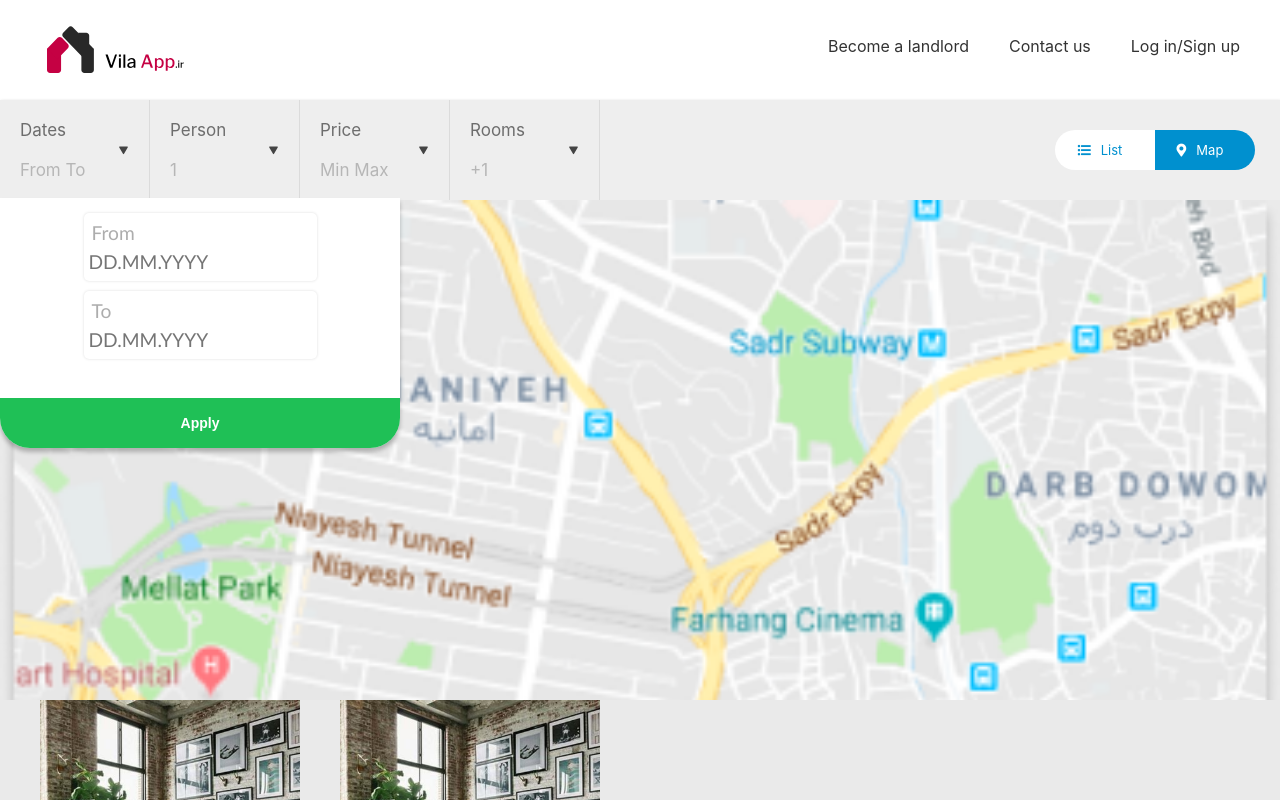
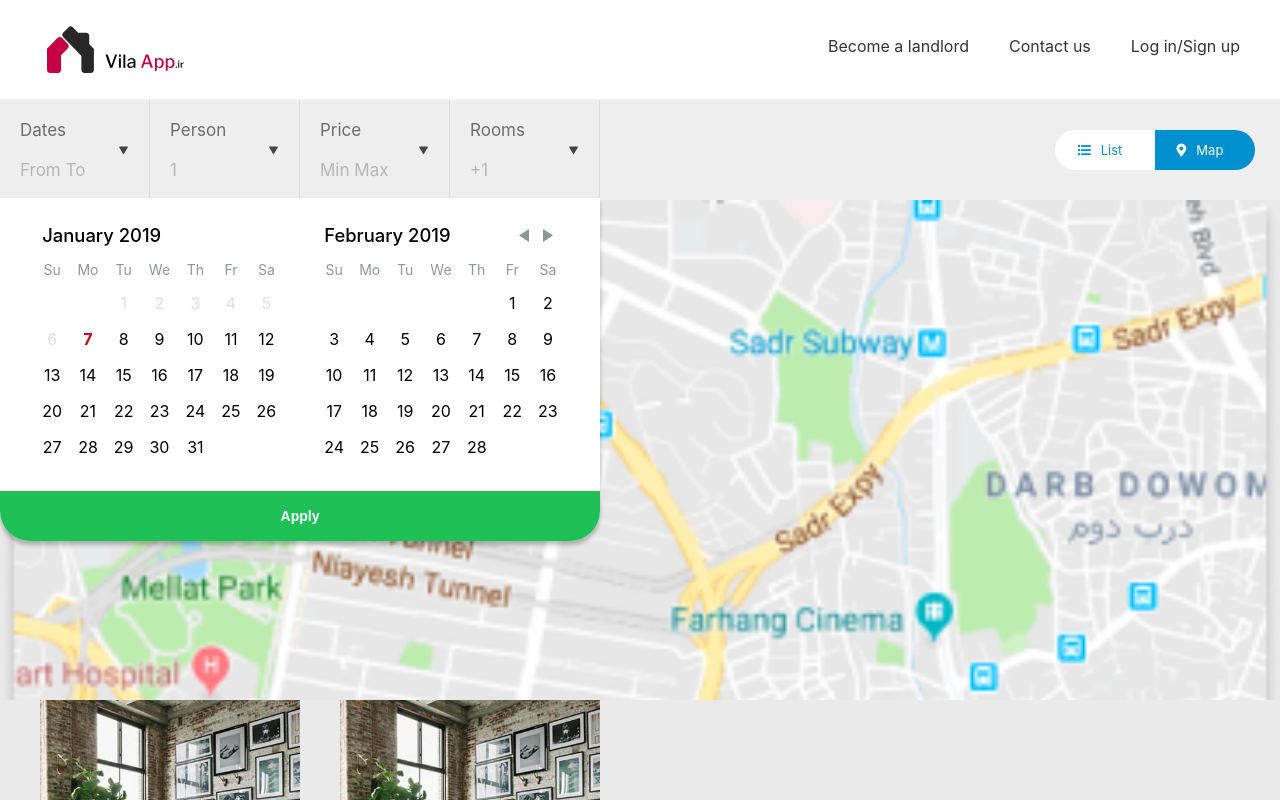
Before and after one commit to arasico/vilaapp, a React (Create React App) app: page /search-result in a window 1280 px wide. Both pictures are taken after a click on the element 74 px from the left and 150 px from the top of the page. Shown: the top 800 px of the page. Built offline with nearby package versions, Linux system fonts and the light colour scheme.

Commit message:
end of dates picker

```diff
--- a/package.json
+++ b/package.json
@@ -11,7 +11,9 @@
     "react": "^16.6.3",
     "react-bootstrap": "^0.32.4",
     "react-datepicker": "^2.0.0",
+    "react-daterange-picker": "^2.0.1",
     "react-dates": "^18.3.1",
+    "react-day-picker": "^7.2.4",
     "react-dom": "^16.6.3",
     "react-dropzone": "^7.0.1",
     "react-responsive-carousel": "^3.1.43",
--- a/src/en/container/searchResult/searchResult.css
+++ b/src/en/container/searchResult/searchResult.css
@@ -49,8 +49,8 @@
     position: absolute;
     background-color: #fff;
     top: 98px;
-    width: 400px;
-    height: 250px;
+    width: 600px;
+    /* height: 360px; */
     border-radius: 0px 0px 30px 30px;
     display: flex;
     flex-direction: column;
@@ -626,3 +626,19 @@ top: 115px;
         padding-top: 10px;
     }
 }
+
+.Selectable .DayPicker-Day--selected:not(.DayPicker-Day--start):not(.DayPicker-Day--end):not(.DayPicker-Day--outside) {
+    background-color: #f0f8ff !important;
+    color: #4a90e2;
+  }
+  .Selectable .DayPicker-Day {
+    border-radius: 0 !important;
+  }
+  .Selectable .DayPicker-Day--start {
+    border-top-left-radius: 50% !important;
+    border-bottom-left-radius: 50% !important;
+  }
+  .Selectable .DayPicker-Day--end {
+    border-top-right-radius: 50% !important;
+    border-bottom-right-radius: 50% !important;
+  }
--- a/src/en/container/searchResult/searchResult.js
+++ b/src/en/container/searchResult/searchResult.js
@@ -7,10 +7,16 @@ import PriceMinMax from '../../components/common/priceMinMax.js/priceMinMax'
 import SingleDate from '../../components/singleDate/singleDate'
 import PriceInput from '../../components/priceInput/priceInput';
 
+import DayPicker, { DateUtils } from 'react-day-picker';
+import 'react-day-picker/lib/style.css';
+
 import arrow from '../../../assets/icons/arrow-down.svg'
 import map from './../../../assets/img/map.png'
 
+
+
 import './searchResult.css';
+
 
 
 
@@ -24,6 +30,9 @@ const styles = {
 
 class SerachResult extends Component {
 
+    static defaultProps = {
+        numberOfMonths: 2,
+    };
     constructor(props) {
         super(props);
         this.state = {
@@ -33,9 +42,14 @@ class SerachResult extends Component {
             selectRoom: false,
             mapShow: true,
             showFilterMenu: false,
-            searchResultBox: true
+            searchResultBox: true,
+            value: null
         };
         this.mapShowHandler = this.mapShowHandler.bind(this)
+
+        this.handleDayClick = this.handleDayClick.bind(this);
+        // this.handleResetClick = this.handleResetClick.bind(this);
+        // this.state = this.getInitialState();
 
     }
 
@@ -131,7 +145,19 @@ class SerachResult extends Component {
     }
 
     closeMenu = (e) => {
-        if (e.target.matches('.notCloseMenuLand')) {
+        if (e.target.matches('.notCloseMenuLand') ||
+            e.target.matches('.RangeExample') ||
+            e.target.matches('.DayPicker-wrapper') ||
+            e.target.matches('.DayPicker') ||
+            e.target.matches('.DayPicker-NavButton') ||
+            e.target.matches('.DayPicker-Weekday') ||
+            e.target.matches('.DayPicker-Weekday abbr') ||
+            e.target.matches('.DayPicker-Week') ||
+            e.target.matches('.DayPicker-Months') ||
+            e.target.matches('.DayPicker-Caption') ||
+            e.target.matches('.DayPicker-Caption div') ||
+            e.target.matches('.DayPicker-Day')
+        ) {
             this.setState(() => {
                 document.addEventListener('click', this.closeMenu);
             });
@@ -180,7 +206,36 @@ class SerachResult extends Component {
     goToView = () => {
         window.location.pathname = '/view'
     }
+
+    //apply FILTER
+    applyFilter = () =>{
+        console.log(this.state)
+        this.setState({selectFromTo : false})
+    }
+
+
+
+    // getInitialState() {
+    //     return {
+    //         from: undefined,
+    //         to: undefined,
+    //     };
+    // }
+
+    //select days
+    handleDayClick(day) {
+        const range = DateUtils.addDayToRange(day, this.state);
+        this.setState(range);
+        console.log(this.state)
+    }
+
+
     render() {
+
+        // picker dates
+        const { from, to } = this.state;
+        const modifiers = { start: from, end: to };
+
 
         let btnList = ['listBtn select-listing-map']
         let btnMap = ['mapBtnActive select-listing-map']
@@ -277,16 +332,46 @@ class SerachResult extends Component {
                                 {this.state.selectFromTo ? <div className="select-from-to filter1 notCloseMenuLand" >
                                     <div className="from-to-box notCloseMenuLand"  >
                                         <div className="filter-children">
-                                            <div className="filter-child">
+                                            {/* <div className="filter-child">
                                                 <SingleDate name="from" />
                                             </div>
                                             <div className="filter-child">
                                                 <SingleDate name="to" />
+                                            </div> */}
+                                            <div className="RangeExample">
+                                                {/* <p>
+                                                    {!from && !to && 'Please select the first day.'}
+                                                    {from && !to && 'Please select the last day.'}
+                                                    {from &&
+                                                        to &&
+                                                        `Selected from ${from.toLocaleDateString()} to
+                                            ${to.toLocaleDateString()}`}{' '}
+                                                    {from &&
+                                                        to && (
+                                                            <button className="link" onClick={this.handleResetClick}>
+                                                                Reset
+                                                </button>
+                                                        )}
+                                                </p> */}
+                                                <DayPicker
+                                                    className="Selectable"
+                                                    numberOfMonths={this.props.numberOfMonths}
+                                                    selectedDays={[from, { from, to }]}
+                                                    modifiers={modifiers}
+                                                    onDayClick={this.handleDayClick}
+                                                    disabledDays={[
+                                                        {
+                                                          before: new Date(),
+                                                        },
+                                                      ]}
+                                                />
+
                                             </div>
+
                                         </div>
                                     </div>
                                     <div className="select-date-btn notCloseMenuLand"  >
-                                        <button className="apply-btn notCloseMenuLand" >Apply</button>
+                                        <button className="apply-btn notCloseMenuLand" onClick={this.applyFilter} >Apply</button>
                                     </div>
                                 </div> : ''}
                             </div>
```
Also changed, not shown: 1 other file (tests, documents, lock files or other folders).
